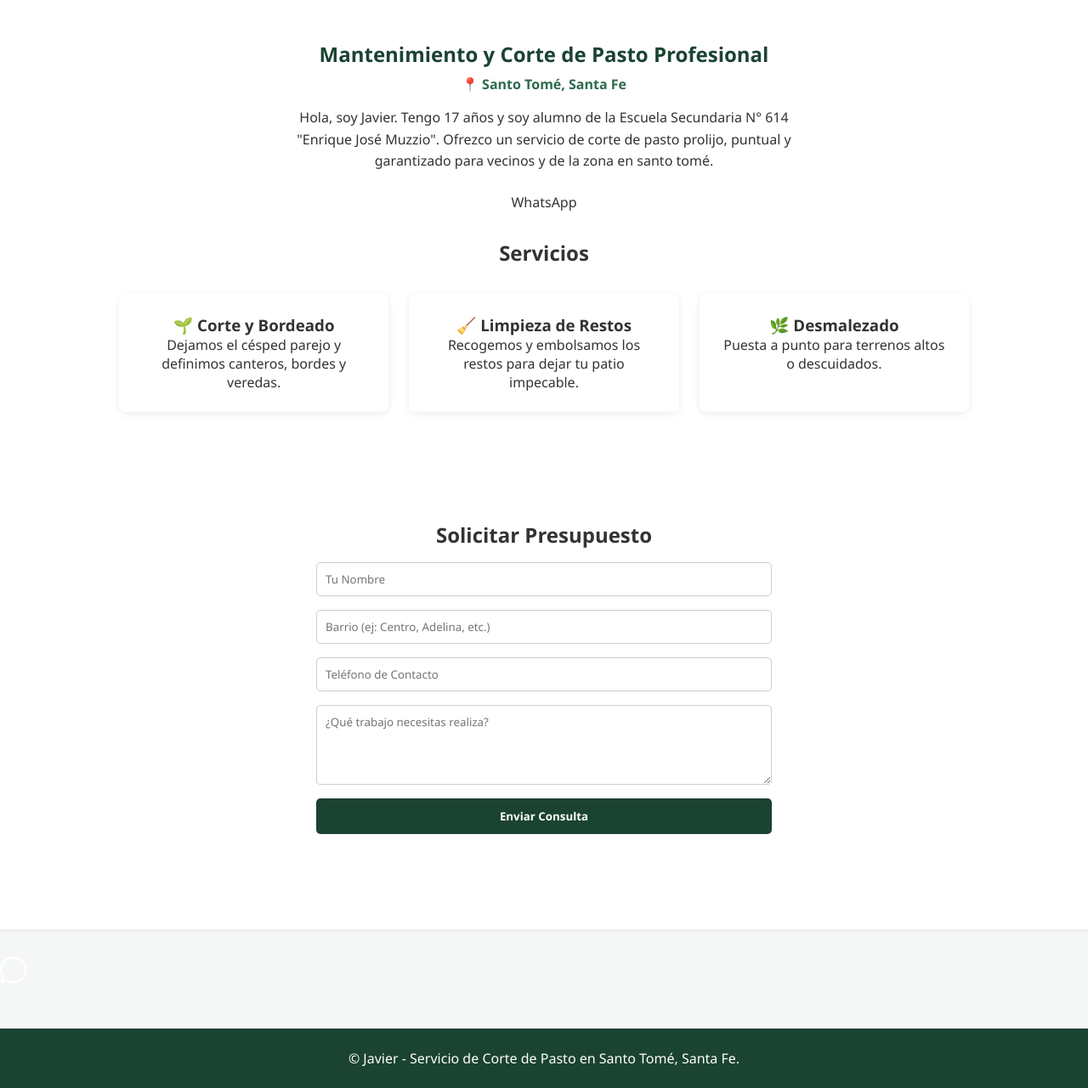
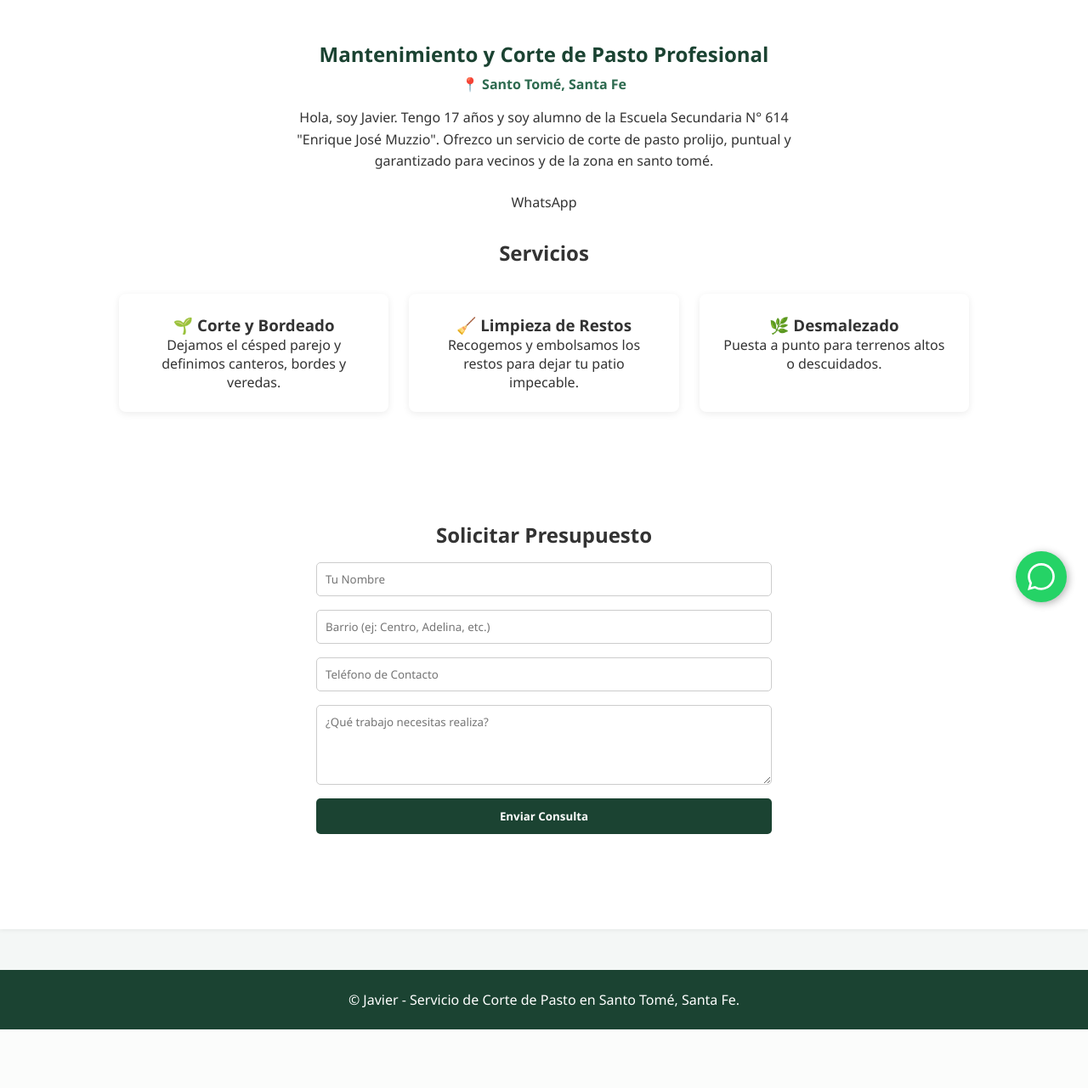
Before and after one commit to javiermnds/corte-pasto-javi, a Django app: page / in a window 1280 px wide. Shown: the part 66-1347 px from the top of the page at 85% size. After the commit the page ends 1278 px from the top, so only its background shows below. Run offline with Django 5.2, Linux system fonts and the light colour scheme; data comes from the database, SQL or seed files in the repository.

Commit message:
Update estilos.css

```diff
--- a/portal/static/portal/css/estilos.css
+++ b/portal/static/portal/css/estilos.css
@@ -190,3 +190,24 @@
     border-radius: 5px;
     text-align: center;
 }
+.whatsapp-float {
+  position: fixed;
+  bottom: 25px;
+  right: 25px;
+  width: 60px;
+  height: 60px;
+  background-color: #25d366;
+  color: #fff;
+  border-radius: 50px;
+  text-align: center;
+  box-shadow: 2px 2px 10px rgba(0, 0, 0, 0.3);
+  z-index: 1000;
+  display: flex;
+  align-items: center;
+  justify-content: center;
+  transition: transform 0.3s ease;
+}
+
+.whatsapp-float:hover {
+  transform: scale(1.1);
+}
```
